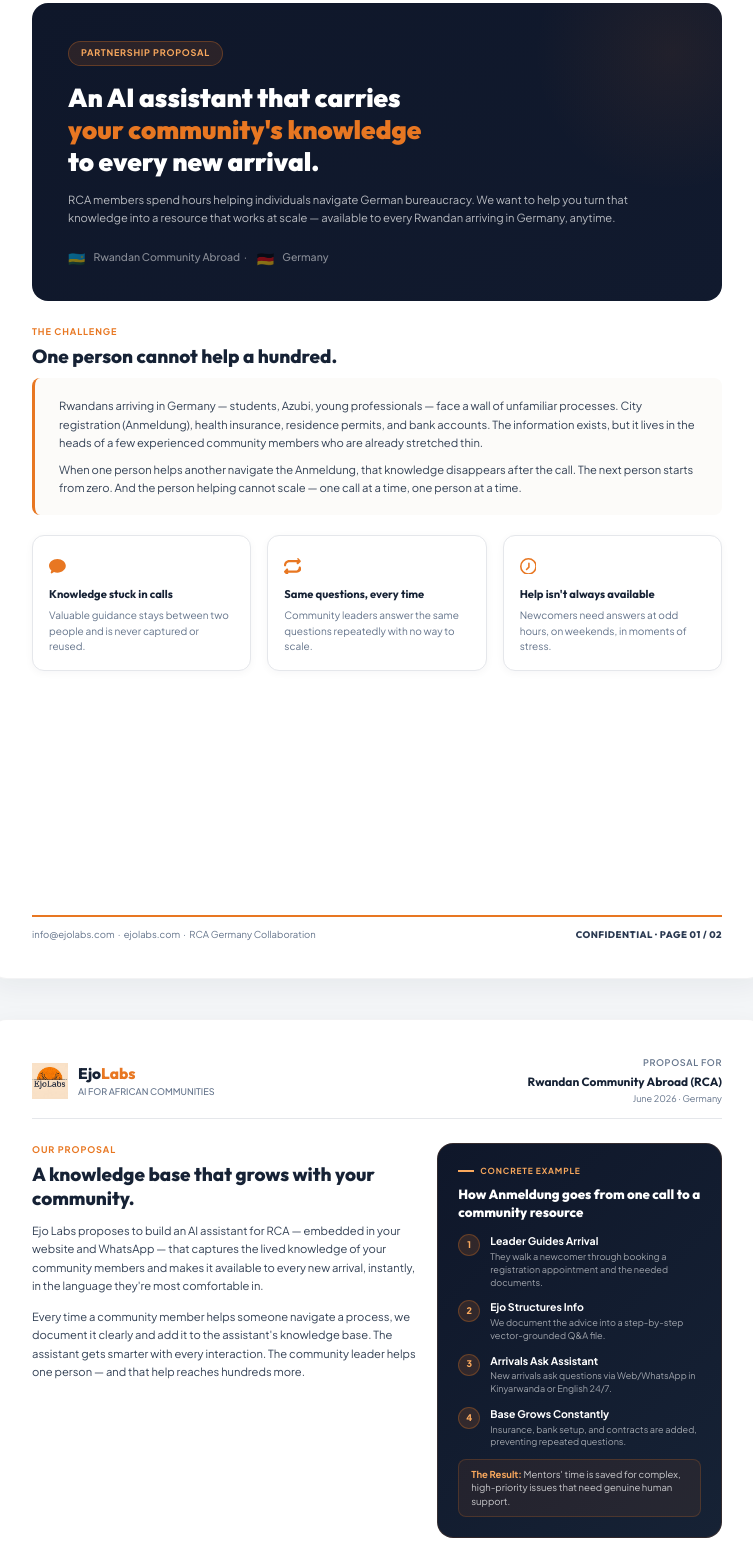
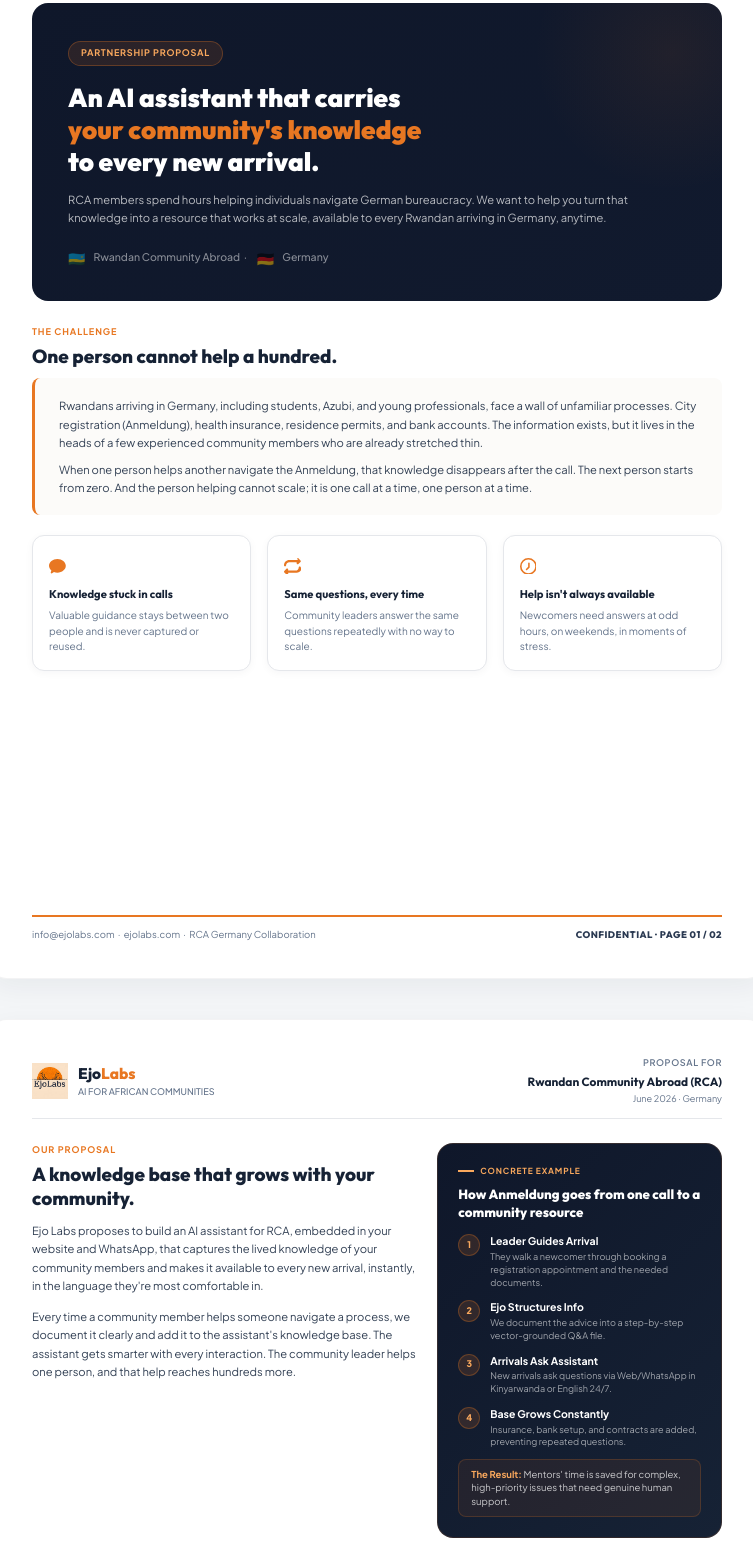
Before and after one commit to MarshalPrime/EjoLabs_AI_Services, a website: page RCAG_Proposal/proposal.html in a window 1280 px wide. Shown: the part 161-1702 px from the top of the page, without its empty margins (263-1016 px from the left). Drawn offline with Linux system fonts and the light colour scheme.

Commit message:
docs: replace em-dashes with commas/parentheses/semicolons and compile PDF

```diff
--- a/RCAG_Proposal/proposal.html
+++ b/RCAG_Proposal/proposal.html
@@ -3,7 +3,7 @@
 <head>
   <meta charset="UTF-8">
   <meta name="viewport" content="width=device-width, initial-scale=1.0">
-  <title>Ejo Labs × RCA Germany — Agentic AI Assistant Proposal</title>
+  <title>Ejo Labs × RCA Germany: Agentic AI Assistant Proposal</title>
   <meta name="description" content="Agentic AI integration proposal for the Rwandan Community Abroad (RCA) to scale bureaucratic and onboarding support in Germany.">
 
   <!-- Premium Fonts -->
@@ -705,7 +705,7 @@
           to every new arrival.
         </h1>
         <p class="cover-desc">
-          RCA members spend hours helping individuals navigate German bureaucracy. We want to help you turn that knowledge into a resource that works at scale — available to every Rwandan arriving in Germany, anytime.
+          RCA members spend hours helping individuals navigate German bureaucracy. We want to help you turn that knowledge into a resource that works at scale, available to every Rwandan arriving in Germany, anytime.
         </p>
         <div class="cover-flags">
           <span>🇷🇼</span> Rwandan Community Abroad &nbsp;·&nbsp; <span>🇩🇪</span> Germany
@@ -719,10 +719,10 @@
 
         <div class="shaded-container">
           <p class="section-body" style="margin-bottom: 8px;">
-            Rwandans arriving in Germany — students, Azubi, young professionals — face a wall of unfamiliar processes. City registration (Anmeldung), health insurance, residence permits, and bank accounts. The information exists, but it lives in the heads of a few experienced community members who are already stretched thin.
+            Rwandans arriving in Germany, including students, Azubi, and young professionals, face a wall of unfamiliar processes. City registration (Anmeldung), health insurance, residence permits, and bank accounts. The information exists, but it lives in the heads of a few experienced community members who are already stretched thin.
           </p>
           <p class="section-body">
-            When one person helps another navigate the Anmeldung, that knowledge disappears after the call. The next person starts from zero. And the person helping cannot scale — one call at a time, one person at a time.
+            When one person helps another navigate the Anmeldung, that knowledge disappears after the call. The next person starts from zero. And the person helping cannot scale; it is one call at a time, one person at a time.
           </p>
         </div>
 
@@ -779,10 +779,10 @@
           <div class="eyebrow">Our Proposal</div>
           <div class="section-headline">A knowledge base that grows with your community.</div>
           <p class="section-body" style="margin-bottom: 12px;">
-            Ejo Labs proposes to build an AI assistant for RCA — embedded in your website and WhatsApp — that captures the lived knowledge of your community members and makes it available to every new arrival, instantly, in the language they're most comfortable in.
+            Ejo Labs proposes to build an AI assistant for RCA, embedded in your website and WhatsApp, that captures the lived knowledge of your community members and makes it available to every new arrival, instantly, in the language they're most comfortable in.
           </p>
           <p class="section-body">
-            Every time a community member helps someone navigate a process, we document it clearly and add it to the assistant's knowledge base. The assistant gets smarter with every interaction. The community leader helps one person — and that help reaches hundreds more.
+            Every time a community member helps someone navigate a process, we document it clearly and add it to the assistant's knowledge base. The assistant gets smarter with every interaction. The community leader helps one person, and that help reaches hundreds more.
           </p>
         </div>
 
```
Also changed, not shown: 1 other file.
